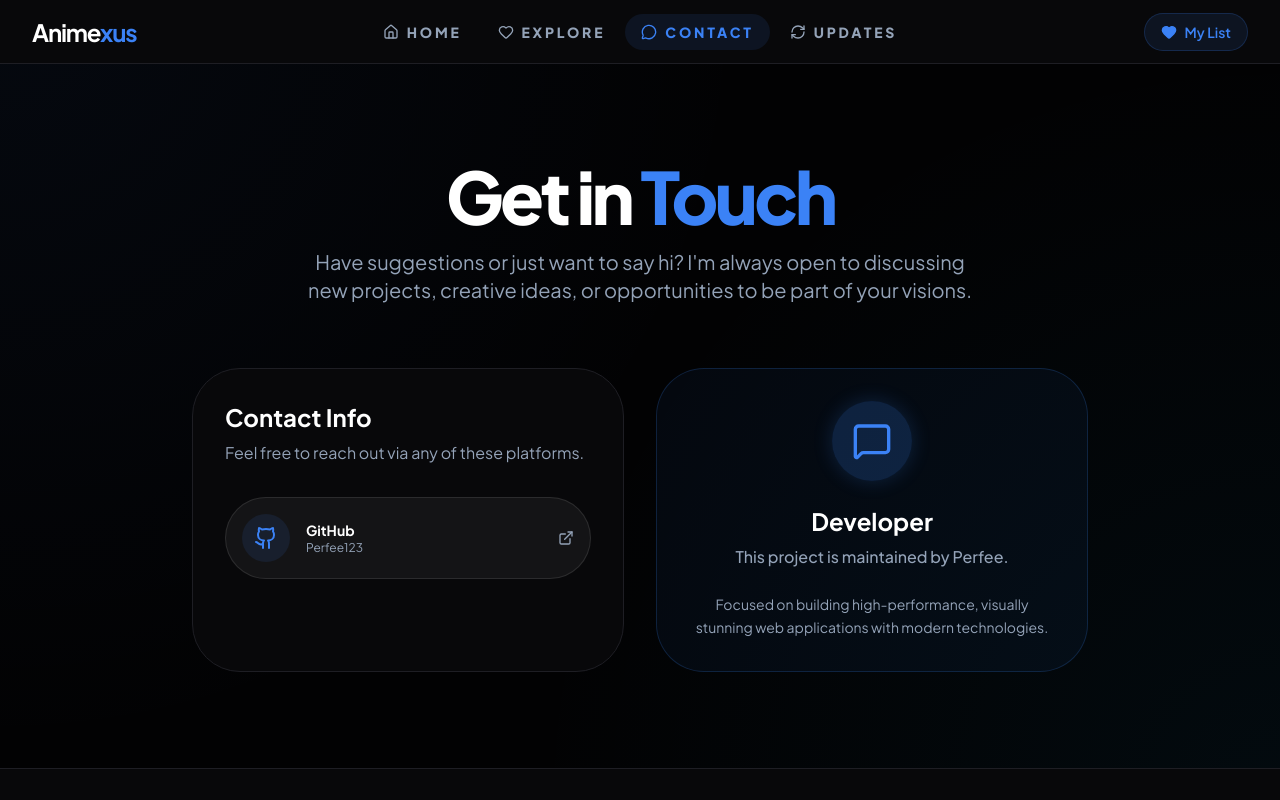
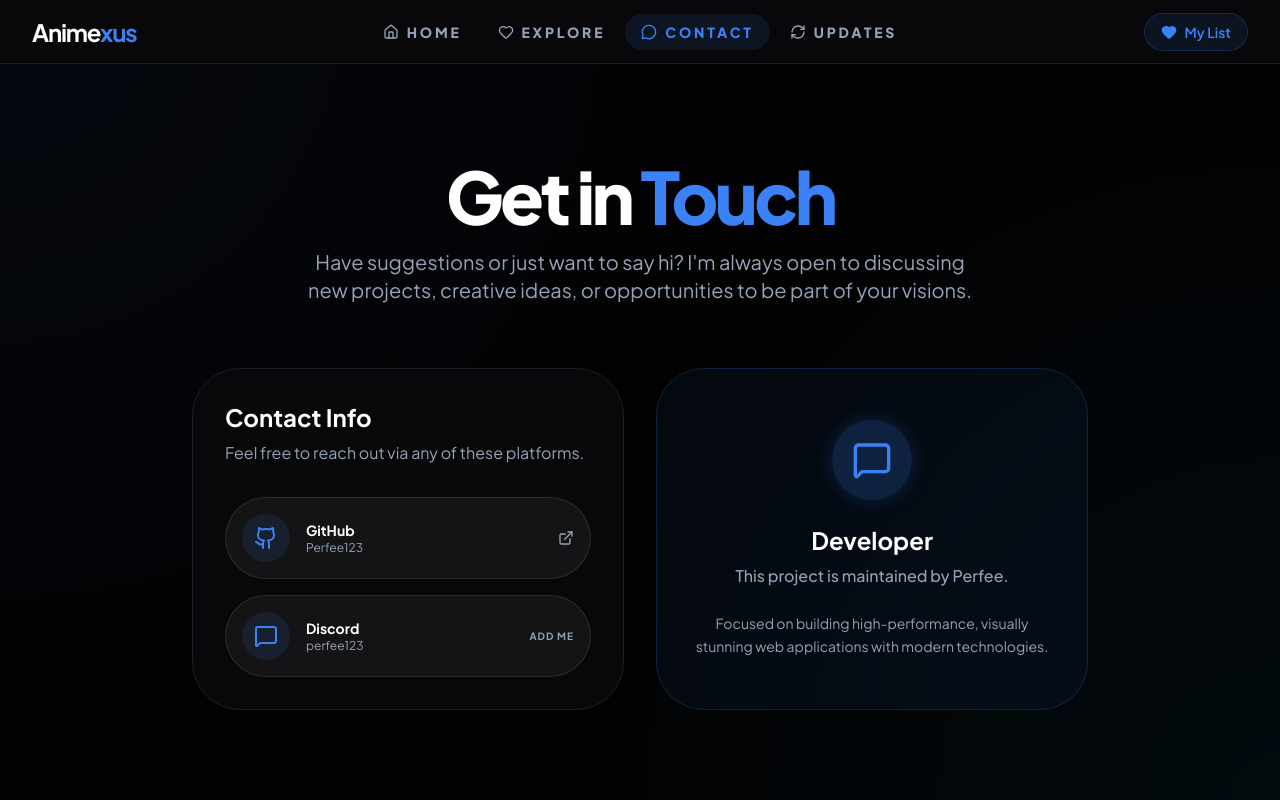
Before and after one commit to Perfee123/Animexus-V2, a Next.js app: page /contact in a window 1280 px wide. Shown: the top 800 px of the page. Built offline with nearby package versions, Linux system fonts and the light colour scheme.

Commit message:
Include Discord contact information in ContactPage
Added Discord contact option with placeholder link.

```diff
--- a/src/app/contact/page.tsx
+++ b/src/app/contact/page.tsx
@@ -4,13 +4,15 @@
 import Navigation from '../../components/sections/navigation';
 import Footer from '../../components/sections/footer';
 import { motion } from 'framer-motion';
-import { Github, Linkedin, Mail, MessageSquare, ExternalLink } from 'lucide-react';
+// Added MessageSquare and Hash for Discord styling if needed
+import { Github, Linkedin, Mail, MessageSquare, ExternalLink, Disc } from 'lucide-react';
 
 export default function ContactPage() {
   const contactInfo = {
     name: "Perfee",
     github: "https://github.com/Perfee123",
     linkedin: "https://www.linkedin.com/in/dulketh-dinhas/",
+    discord: "https://discord.com/users/perfee123", // Note: Direct links often require a User ID, but this is a placeholder
   };
 
   return (
@@ -50,9 +52,11 @@
                 </div>
 
                 <div className="space-y-4">
+                  {/* GitHub */}
                   <a
                     href={contactInfo.github}
                     target="_blank"
+                    rel="noopener noreferrer"
                     className="flex items-center justify-between p-4 rounded-full bg-white/5 border border-white/10 hover:border-primary/50 transition-all group"
                   >
                     <div className="flex items-center gap-4">
@@ -66,6 +70,20 @@
                     </div>
                     <ExternalLink size={16} className="text-muted-foreground group-hover:text-primary transition-colors" />
                   </a>
+
+                  {/* Discord - New Addition */}
+                  <div className="flex items-center justify-between p-4 rounded-full bg-white/5 border border-white/10 hover:border-primary/50 transition-all group cursor-pointer">
+                    <div className="flex items-center gap-4">
+                      <div className="w-12 h-12 rounded-full bg-primary/10 flex items-center justify-center text-primary">
+                        <MessageSquare size={24} />
+                      </div>
+                      <div>
+                        <p className="text-sm font-bold text-white">Discord</p>
+                        <p className="text-xs text-muted-foreground">perfee123</p>
+                      </div>
+                    </div>
+                    <span className="text-[10px] uppercase tracking-widest text-muted-foreground group-hover:text-primary transition-colors font-bold">Add Me</span>
+                  </div>
 
                   {/* <a
                     href={contactInfo.linkedin}
```
